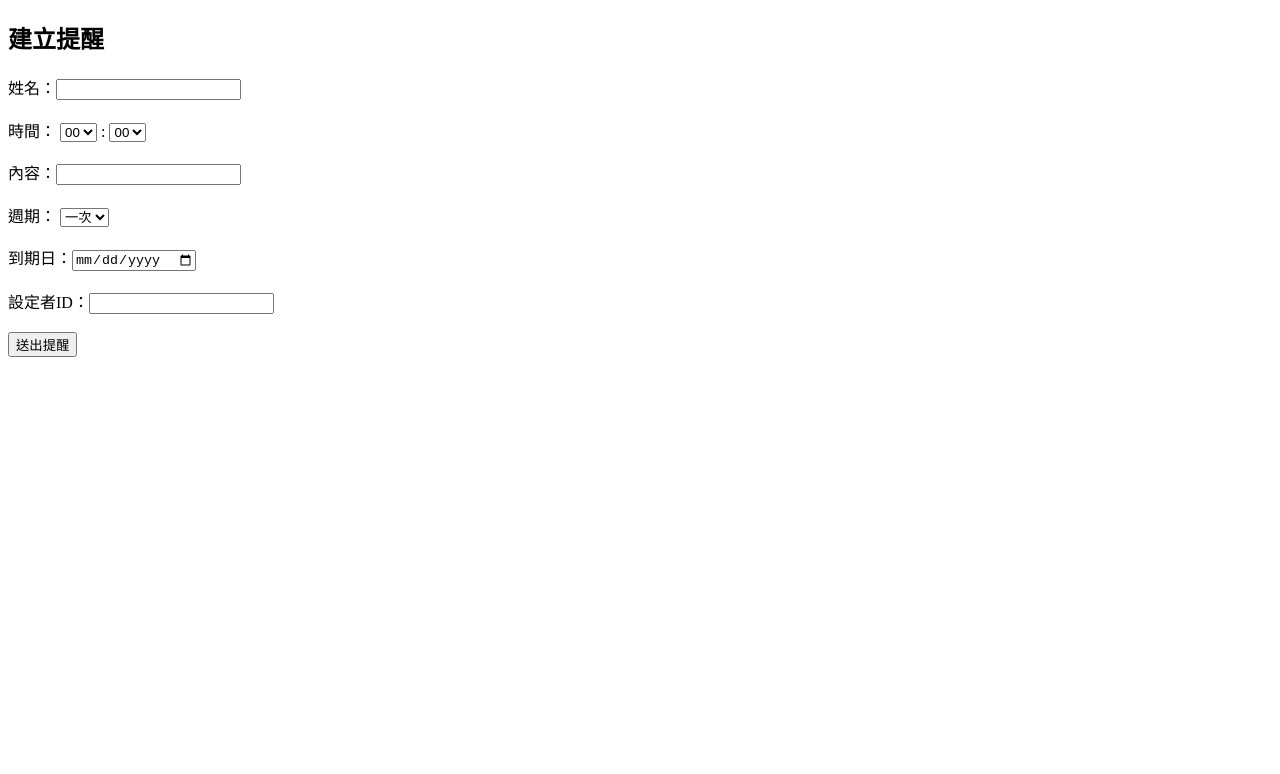
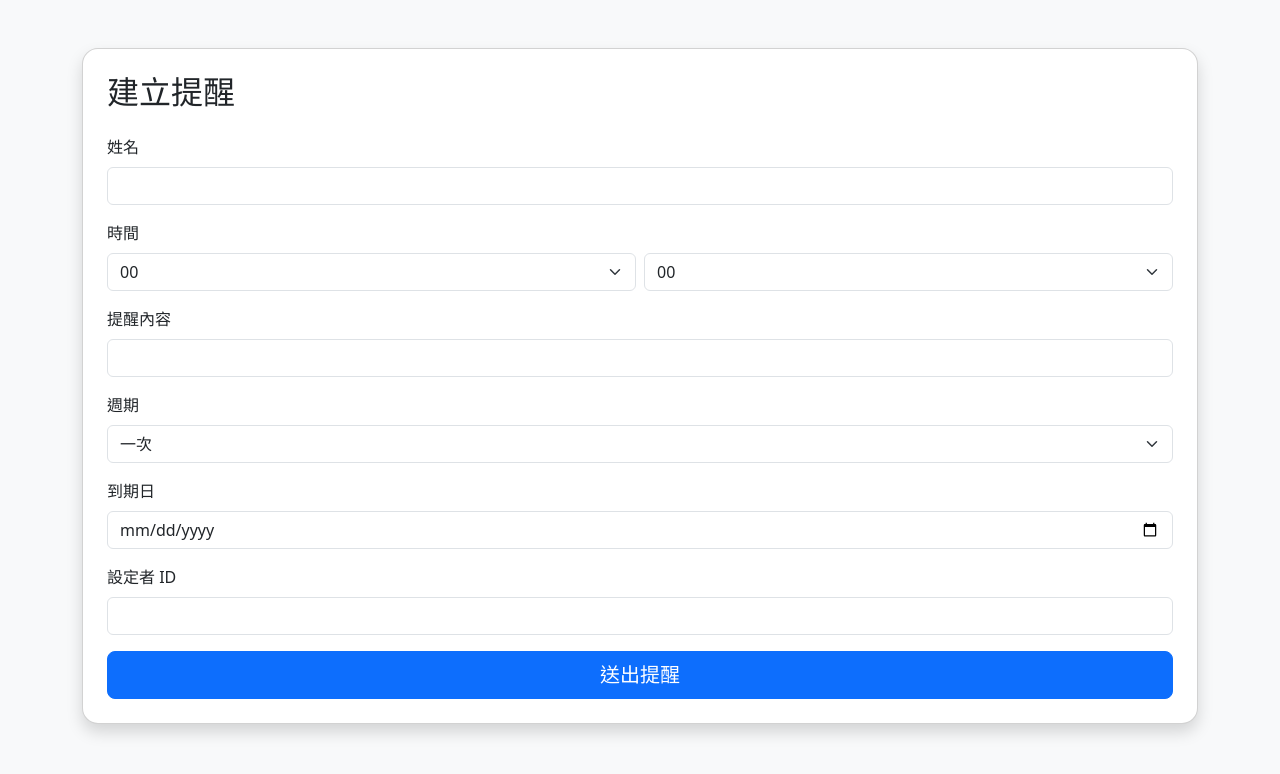
Before and after one commit to lcm171101/line-reminder-railway, a website: page form.html in a window 1280 px wide. Drawn offline with nearby package versions, Linux system fonts and the light colour scheme.

Commit message:
Add files via upload

```diff
--- a/form.html
+++ b/form.html
@@ -1,28 +1,59 @@
 
 <!DOCTYPE html>
 <html lang="zh-Hant">
-<head><meta charset="UTF-8"><title>建立提醒</title></head>
-<body>
-  <h2>建立提醒</h2>
+<head>
+  <meta charset="UTF-8">
+  <title>建立提醒 - LINE Reminder Bot</title>
+  <link href="https://cdn.jsdelivr.net/npm/bootstrap@5.3.2/dist/css/bootstrap.min.css" rel="stylesheet">
+</head>
+<body class="bg-light">
+  <div class="container py-5">
+    <div class="card shadow rounded-4 p-4">
+      <h2 class="mb-4">建立提醒</h2>
       <form action="/set-reminder" method="post">
-    姓名：<input type="text" name="name" required><br><br>
-    時間：
-    <select name="hour"><option value="00">00</option><option value="01">01</option><option value="02">02</option><option value="03">03</option><option value="04">04</option><option value="05">05</option><option value="06">06</option><option value="07">07</option><option value="08">08</option><option value="09">09</option><option value="10">10</option><option value="11">11</option><option value="12">12</option><option value="13">13</option><option value="14">14</option><option value="15">15</option><option value="16">16</option><option value="17">17</option><option value="18">18</option><option value="19">19</option><option value="20">20</option><option value="21">21</option><option value="22">22</option><option value="23">23</option></select> :
-    <select name="minute"><option value="00">00</option><option value="05">05</option><option value="10">10</option><option value="15">15</option><option value="20">20</option><option value="25">25</option><option value="30">30</option><option value="35">35</option><option value="40">40</option><option value="45">45</option><option value="50">50</option><option value="55">55</option></select><br><br>
-    內容：<input type="text" name="message" required><br><br>
-    週期：
-    <select name="repeatType">
+        <div class="mb-3">
+          <label class="form-label">姓名</label>
+          <input type="text" name="name" class="form-control" required>
+        </div>
+        <div class="mb-3">
+          <label class="form-label">時間</label>
+          <div class="row g-2">
+            <div class="col">
+              <select name="hour" class="form-select"><option value="00">00</option><option value="01">01</option><option value="02">02</option><option value="03">03</option><option value="04">04</option><option value="05">05</option><option value="06">06</option><option value="07">07</option><option value="08">08</option><option value="09">09</option><option value="10">10</option><option value="11">11</option><option value="12">12</option><option value="13">13</option><option value="14">14</option><option value="15">15</option><option value="16">16</option><option value="17">17</option><option value="18">18</option><option value="19">19</option><option value="20">20</option><option value="21">21</option><option value="22">22</option><option value="23">23</option></select>
+            </div>
+            <div class="col">
+              <select name="minute" class="form-select"><option value="00">00</option><option value="05">05</option><option value="10">10</option><option value="15">15</option><option value="20">20</option><option value="25">25</option><option value="30">30</option><option value="35">35</option><option value="40">40</option><option value="45">45</option><option value="50">50</option><option value="55">55</option></select>
+            </div>
+          </div>
+        </div>
+        <div class="mb-3">
+          <label class="form-label">提醒內容</label>
+          <input type="text" name="message" class="form-control" required>
+        </div>
+        <div class="mb-3">
+          <label class="form-label">週期</label>
+          <select name="repeatType" class="form-select">
             <option value="once">一次</option>
             <option value="daily">每日</option>
             <option value="weekly">每週</option>
             <option value="monthly">每月</option>
-    </select><br><br>
-    到期日：<input type="date" name="expireDate"><br><br>
-    設定者ID：<input type="text" name="createdBy" required><br><br>
+          </select>
+        </div>
+        <div class="mb-3">
+          <label class="form-label">到期日</label>
+          <input type="date" name="expireDate" class="form-control">
+        </div>
+        <div class="mb-3">
+          <label class="form-label">設定者 ID</label>
+          <input type="text" name="createdBy" class="form-control" required>
+        </div>
         <input type="hidden" name="time" id="time">
-    <button type="submit">送出提醒</button>
+        <div class="d-grid">
+          <button type="submit" class="btn btn-primary btn-lg">送出提醒</button>
+        </div>
       </form>
-
+    </div>
+  </div>
   <script>
     document.querySelector("form").addEventListener("submit", function() {
       const hour = document.querySelector("select[name='hour']").value;
```
Also changed, not shown: reminders.html (+83 -5 lines). Lines whose indentation alone changed are shown as unchanged.
